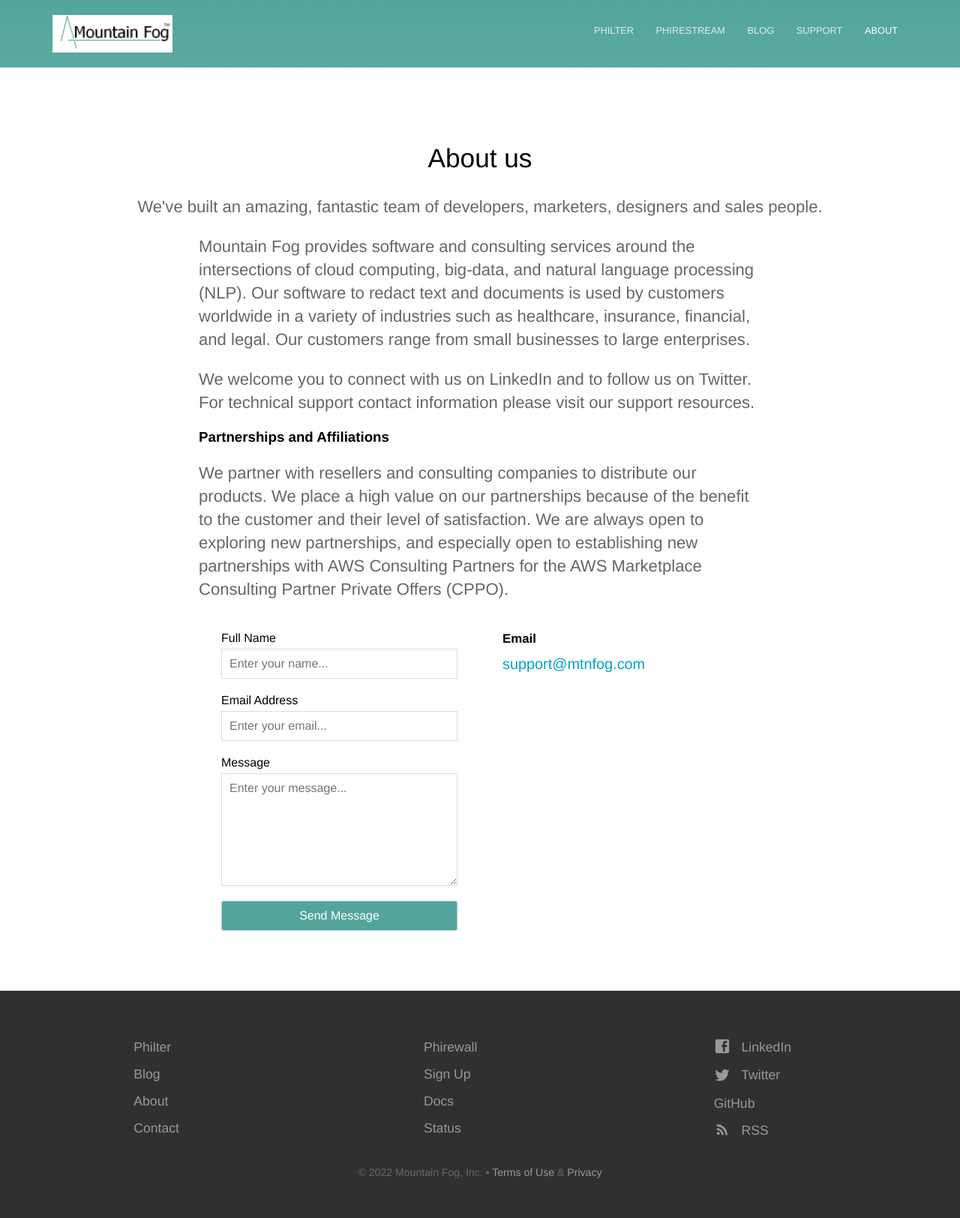
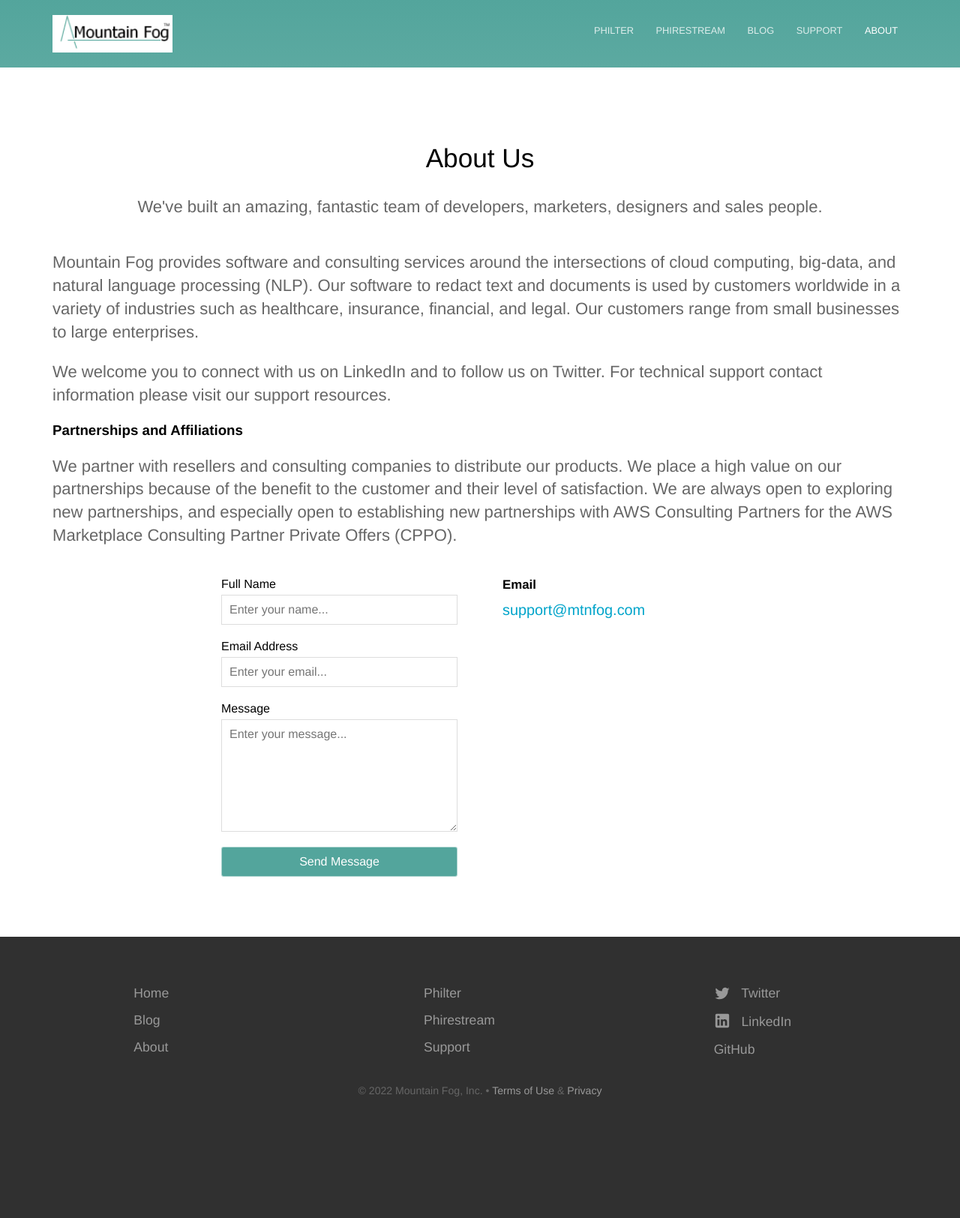
Before and after one commit to mtnfog/mtnfog-website, a Jekyll site: the page built from about.html, in a window 1280 px wide. Shown: the whole page at 75% size. Built offline with Jekyll 4.4.1, drawn with Linux system fonts in a browser that asks for light colours; after the commit the page ends 1515 px from its top, so only the background shows below that.

Commit message:
Updating pages.

```diff
--- a/_config.yml
+++ b/_config.yml
@@ -5,8 +5,6 @@ title: Mountain Fog
 url: "https://dev.mtnfog.com"
 baseurl:
 google_analytics_key: UA-46627195-1
-google_maps_javascript_api_key:
-disqus_shortname:
 
 # Values for the jekyll-seo-tag gem (https://github.com/jekyll/jekyll-seo-tag)
 logo: /siteicon.png
@@ -15,10 +13,6 @@ author:
   name: Mountain Fog Team
   email: support@mtnfog.com
   twitter: mtnfog
-social:
-  name: Hydra Template
-  links:
-    - https://github.com/CloudCannon/hydra-jekyll-template
 
 # -----
 # Build
@@ -79,23 +73,4 @@ exclude:
   - Gemfile
   - Gemfile.lock
   - README.md
-  - LICENCE
-
-# -----------
-# CloudCannon
-
-_select_data:
-  social_icons:
-    - LinkedIn
-    - Twitter
-    - YouTube
-
-_comments:
-  map: Update the map location and display settings.
-  latitude: Coordinates for the center marker on the map.
-  longitude: Coordinates for the center marker on the map.
-  zoom: The zoom level for the map.
-  pricing_table: Update the information in the pricing tables.
-  highlight: Emphasis the text
-  color: The background colour used in the plan name and call to action.
-  new_window: Open link in new window
+  - LICENSE
--- a/_data/footer.yml
+++ b/_data/footer.yml
@@ -1,39 +1,27 @@
 - links:
-  - name: Philter
-    link: /pricing/
+  - name: Home
+    link: /
   - name: Blog
     link: /blog/
   - name: About
     link: /about/
-  - name: Contact
-    link: /contact/
 - links:
-  - name: Phirewall
-    link: /
-    new_window: true
-  - name: Sign Up
-    link: /
-    new_window: true
-  - name: Docs
-    link: /
-    new_window: true
-  - name: Status
-    link: /
-    new_window: true
+  - name: Philter
+    link: /philter/
+  - name: Phirestream
+    link: /phirestream/
+  - name: Support
+    link: /support/
 - links:
-  - name: LinkedIn
-    link: https://www.linkedin.com/company/mountain-fog
-    new_window: true
-    social_icon: Facebook
   - name: Twitter
     link: https://twitter.com/mtnfog/
     social_icon: Twitter
     new_window: true
+  - name: LinkedIn
+    link: https://www.linkedin.com/company/mountain-fog
+    new_window: true
+    social_icon: LinkedIn
   - name: GitHub
     link: https://www.github.com/mtnfog
     new_window: true
-    social_icon: Github
-  - name: RSS
-    link: /feed.xml
-    social_icon: RSS
-    new_window: false
+    social_icon: GitHub
--- a/_sass/forms.scss
+++ b/_sass/forms.scss
@@ -5,12 +5,12 @@
 	background: $brand-color;
 	border-radius: 3px;
 	border: 1px solid rgba(255,255,255,.5);
-	transition: .2s ease-in-out;
+	//transition: .2s ease-in-out;
 }
 
 .button a:hover, input[type=submit]:hover {
-	border: 1px solid #fff;
-	background: $secondary-brand-color;
+	border: 1px solid $brand-color;
+	background: #303030; //$secondary-brand-color;
 	cursor: pointer;
 }
 
--- a/about.html
+++ b/about.html
@@ -1,17 +1,15 @@
 ---
-title: About us
+title: About Us
 description: We've built an amazing, fantastic team of developers, marketers, designers and sales people.
 ---
 
-<div class="text-container">
+<div class="content">
 <p>Mountain Fog provides software and consulting services around the intersections of cloud computing, big-data, and natural language processing (NLP). Our software to redact text and documents is used by customers worldwide in a variety of industries such as healthcare, insurance, financial, and legal. Our customers range from small businesses to large enterprises.</p>
 
 <p>We welcome you to connect with us on LinkedIn and to follow us on Twitter. For technical support contact information please visit our support resources.</p>
 
 <h3>Partnerships and Affiliations</h3>
 <p>We partner with resellers and consulting companies to distribute our products. We place a high value on our partnerships because of the benefit to the customer and their level of satisfaction. We are always open to exploring new partnerships, and especially open to establishing new partnerships with AWS Consulting Partners for the AWS Marketplace Consulting Partner Private Offers (CPPO).</p>
-
-</div>
 
 	<div class="contact-box">
 		<form action="{{ site.baseurl }}/contact-success/" method="post" class="contact-form">
@@ -35,3 +33,6 @@ description: We've built an amazing, fantastic team of developers, marketers, de
 			<p><a href="mailto:support@example.com">support@mtnfog.com</a></p>
 		</div>
 	</div>
+
+
+</div>
--- a/index.html
+++ b/index.html
@@ -19,6 +19,8 @@ description: Software to redact sensitive information.
 			<div class="text editable">
 				<h2>Redact PHI and PII from <strong>text and documents</strong></h2>
 				<p>Philter features a redaction API that identifies and redacts PHI and PII from text and documents.</p>
+				<br/>
+				<div class="button"><a href="/philter">Choose Philter</a></div>
 			</div>
 			<div class="image">
 				<img src="{{ site.baseurl }}/images/dashboard.png" alt="Screenshot" class="screenshot editable" />
@@ -31,6 +33,8 @@ description: Software to redact sensitive information.
 			<div class="text editable">
 				<h2>Redact PHI and PII from <strong>streaming data</strong></h2>
 				<p>Phirestream redacts PHI and PII from Apache Kafka data streams.</p>
+				<br/>
+				<div class="button"><a href="/phirestream">Choose Phirestream</a></div>
 			</div>
 			<div class="image">
 				<img src="{{ site.baseurl }}/images/dashboard.png" alt="Screenshot" class="screenshot editable" />
@@ -43,6 +47,8 @@ description: Software to redact sensitive information.
 			<div class="text editable">
 				<h2>Power and Control</h2>
 				<p>Both Philter and Phirestream feature powerful redaction capabilities utilizing state of the art natural language processing, customizable logic, and full control over the redaction process.</p>
+				<br/>
+				<div class="button"><a href="/compare">Compare Philter and Phirestream</a></div>
 			</div>
 			<div class="image">
 				<img src="{{ site.baseurl }}/images/dashboard.png" alt="Screenshot" class="screenshot editable" />
--- a/support.html
+++ b/support.html
@@ -1,9 +1,8 @@
 ---
 title: Support
-heading: Get in touch today
 description: We pride ourselves in the quality of support and resources we provide our customers.
 ---
 
-<div class="text-container">
+<div class="content">
 	<p>We pride ourselves in the quality of support and resources we provide our customers.</p>
 </div>
```
Lines whose indentation alone changed are shown as unchanged.
